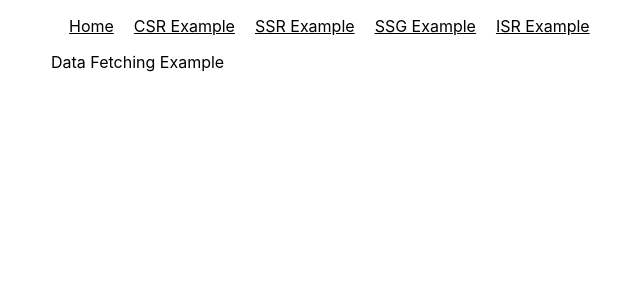
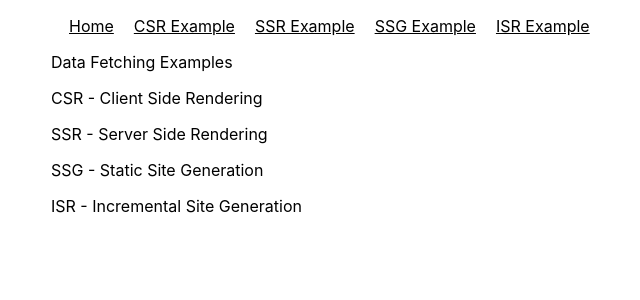
Before and after one commit to prasanv/nextjs-examples, a Next.js app: page / in a window 1280 px wide. Shown: the top 300 px of the page, without its empty margins (13-653 px from the left). Built offline with nearby package versions, Linux system fonts and the light colour scheme.

Commit message:
minor chnages

```diff
--- a/pages/csr-example.js
+++ b/pages/csr-example.js
@@ -6,7 +6,7 @@ import styles from "../styles/Home.module.css";
 export default function CSRExample() {
   const [dateTime, setDateTime] = useState(null);
   const d = new Date();
-  const componentTime = `${d.getHours()}:${d.getMinutes()}:${d.getSeconds()}.${d.getMilliseconds()}`;
+  const componentTime = `${d.getFullYear()}-${d.getMonth()}-${d.getDate()}T${d.getHours()}:${d.getMinutes()}:${d.getSeconds()}.${d.getMilliseconds()}`;
 
   console.log("1. Before useHook");
 
@@ -26,8 +26,8 @@ export default function CSRExample() {
   return (
     <div className={styles.container}>
       <p>CRS-Example</p>
-      <p>dateTime from componentTime ={componentTime}</p>
-      <p>dateTime from useEffect fetch - {dateTime}</p>
+      <p>dateTime from componentTime = {componentTime}</p>
+      <p>dateTime from useEffect fetch = {dateTime}</p>
     </div>
   );
 }
--- a/pages/index.js
+++ b/pages/index.js
@@ -3,7 +3,11 @@ import styles from "../styles/Home.module.css";
 export default function Home() {
   return (
     <div className={styles.container}>
-      <p>Data Fetching Example</p>
+      <p>Data Fetching Examples</p>
+      <p>CSR - Client Side Rendering</p>
+      <p>SSR - Server Side Rendering</p>
+      <p>SSG - Static Site Generation</p>
+      <p>ISR - Incremental Site Generation</p>
     </div>
   );
 }
--- a/pages/isr-example.js
+++ b/pages/isr-example.js
@@ -1,13 +1,13 @@
 export default function ISRExample({ dateTime }) {
   const d = new Date();
-  const componentTime = `${d.getHours()}:${d.getMinutes()}:${d.getSeconds()}.${d.getMilliseconds()}`;
+  const componentTime = `${d.getFullYear()}-${d.getMonth()}-${d.getDate()}T${d.getHours()}:${d.getMinutes()}:${d.getSeconds()}.${d.getMilliseconds()}`;
   console.log(componentTime);
 
   return (
     <main>
       <p>ISR-Example</p>
-      <p> dateTime from componentTime ={componentTime}</p>
-      <p> dateTime from server ={dateTime}</p>
+      <p> dateTime from componentTime = {componentTime}</p>
+      <p> dateTime from server = {dateTime}</p>
     </main>
   );
 }
--- a/pages/ssg-example.js
+++ b/pages/ssg-example.js
@@ -1,13 +1,13 @@
 export default function SSGExample({ dateTime }) {
   const d = new Date();
-  const componentTime = `${d.getHours()}:${d.getMinutes()}:${d.getSeconds()}.${d.getMilliseconds()}`;
+  const componentTime = `${d.getFullYear()}-${d.getMonth()}-${d.getDate()}T${d.getHours()}:${d.getMinutes()}:${d.getSeconds()}.${d.getMilliseconds()}`;
   console.log(componentTime);
 
   return (
     <main>
       <p>SSG-Example</p>
-      <p> dateTime from componentTime ={componentTime}</p>
-      <p> dateTime from server ={dateTime}</p>
+      <p> dateTime from componentTime = {componentTime}</p>
+      <p> dateTime from server = {dateTime}</p>
     </main>
   );
 }
--- a/pages/ssr-example.js
+++ b/pages/ssr-example.js
@@ -1,13 +1,13 @@
 export default function SSRExample({ dateTime }) {
   const d = new Date();
-  const componentTime = `${d.getHours()}:${d.getMinutes()}:${d.getSeconds()}.${d.getMilliseconds()}`;
+  const componentTime = `${d.getFullYear()}-${d.getMonth()}-${d.getDate()}T${d.getHours()}:${d.getMinutes()}:${d.getSeconds()}.${d.getMilliseconds()}`;
   console.log(componentTime);
 
   return (
     <main>
       <p>SSR-Example</p>
-      <p> dateTime from componentTime ={componentTime}</p>
-      <p> dateTime from server ={dateTime}</p>
+      <p> dateTime from componentTime = {componentTime}</p>
+      <p> dateTime from server = {dateTime}</p>
     </main>
   );
 }
```
